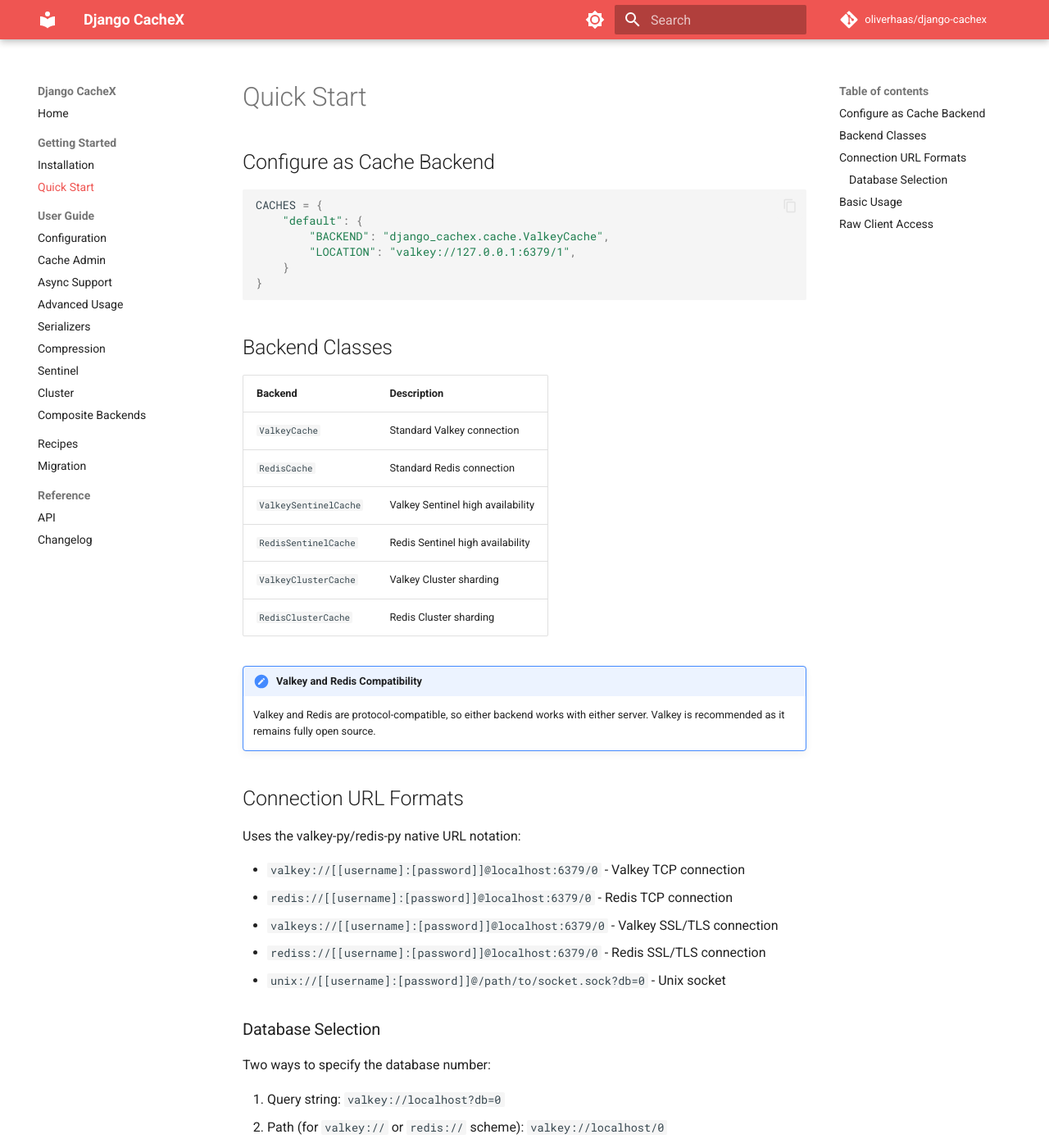
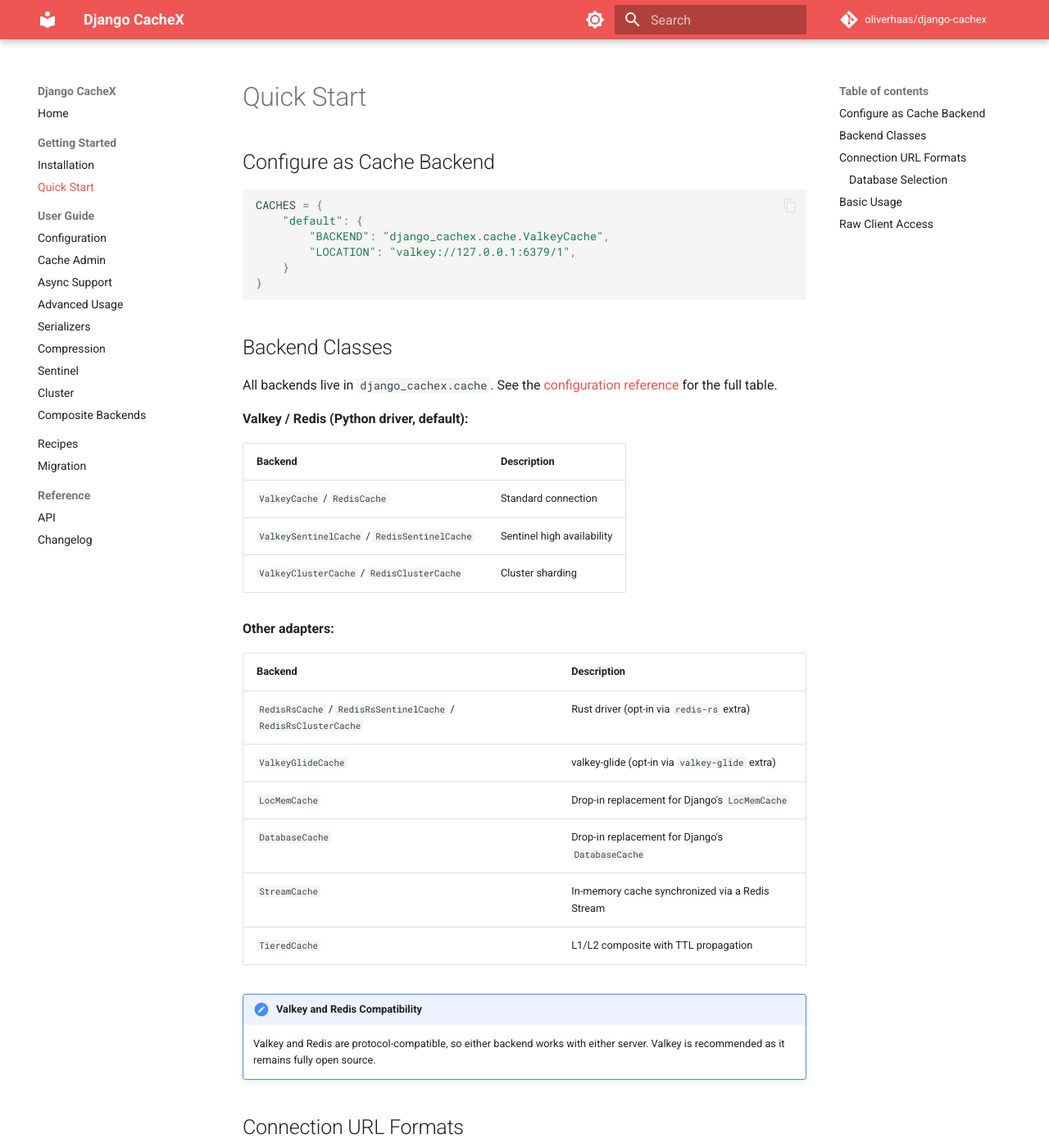
Before and after one commit to oliverhaas/django-cachex, an MkDocs documentation site: the page built from docs/getting-started/quickstart.md, in a window 1280 px wide and 1400 px high. Shown: the whole window at 82% size. Built offline with MkDocs 1.6.1 and Material for MkDocs 9.7.7, drawn with Linux system fonts in a browser that asks for light colours; comment, search, counter and statistics services are not loaded; the version menu is left out.

Commit message:
chore: doc cleanups + LocMem zset/hash type discrimination
Doc fixes
- changelog: dedupe ``RedisRsCache, RedisRsCache, ...`` triplet, replace
  stale ``_driver`` with ``_redis_rs``, refresh wheel matrix beyond
  manylinux x86_64.
- quickstart: backend table now lists ``RedisRsCache``, ``ValkeyGlideCache``,
  ``LocMemCache``, ``DatabaseCache``, ``StreamCache``, ``TieredCache`` (was
  missing every non-redis-py / valkey-py class).
- recipes: rate-limiter snippet uses ``with cache.pipeline() as pipe:`` —
  pipeline gained context-manager support.
- admin guide: drop ``FileBasedCache`` row from the abilities table; the
  admin has no special handling for it.

LocMem
- Wrap sorted sets in a tagged ``_ZSet(dict)`` so ``type()`` can tell them
  apart from hashes. Both naturally serialize to ``dict`` and Redis-style
  zset members are typically strings, so the previous
  ``all(isinstance(k, str) for k in value)`` check misclassified zsets as
  hashes. ``_typed_get_zset`` now validates the tag; ``zadd`` / ``zincrby``
  create ``_ZSet`` instead of ``{}``.
- New test ``test_type_zset_distinguished_from_hash`` locks in the
  string-keyed case that previously silently regressed to ``hash``.

```diff
--- a/docs/getting-started/quickstart.md
+++ b/docs/getting-started/quickstart.md
@@ -13,14 +13,26 @@
 
 ## Backend Classes
 
+All backends live in `django_cachex.cache`. See the [configuration reference](../user-guide/configuration.md#backend-classes) for the full table.
+
+**Valkey / Redis (Python driver, default):**
+
 | Backend | Description |
 |---------|-------------|
-| `ValkeyCache` | Standard Valkey connection |
-| `RedisCache` | Standard Redis connection |
-| `ValkeySentinelCache` | Valkey Sentinel high availability |
-| `RedisSentinelCache` | Redis Sentinel high availability |
-| `ValkeyClusterCache` | Valkey Cluster sharding |
-| `RedisClusterCache` | Redis Cluster sharding |
+| `ValkeyCache` / `RedisCache` | Standard connection |
+| `ValkeySentinelCache` / `RedisSentinelCache` | Sentinel high availability |
+| `ValkeyClusterCache` / `RedisClusterCache` | Cluster sharding |
+
+**Other adapters:**
+
+| Backend | Description |
+|---------|-------------|
+| `RedisRsCache` / `RedisRsSentinelCache` / `RedisRsClusterCache` | Rust driver (opt-in via `redis-rs` extra) |
+| `ValkeyGlideCache` | valkey-glide (opt-in via `valkey-glide` extra) |
+| `LocMemCache` | Drop-in replacement for Django's `LocMemCache` |
+| `DatabaseCache` | Drop-in replacement for Django's `DatabaseCache` |
+| `StreamCache` | In-memory cache synchronized via a Redis Stream |
+| `TieredCache` | L1/L2 composite with TTL propagation |
 
 !!! note "Valkey and Redis Compatibility"
     Valkey and Redis are protocol-compatible, so either backend works with either server.
```
Also changed, not shown: docs/recipes.md (+10 -10 lines), docs/reference/changelog.md (+3 -3 lines), docs/user-guide/admin.md (+10 -12 lines), 2 other files.
